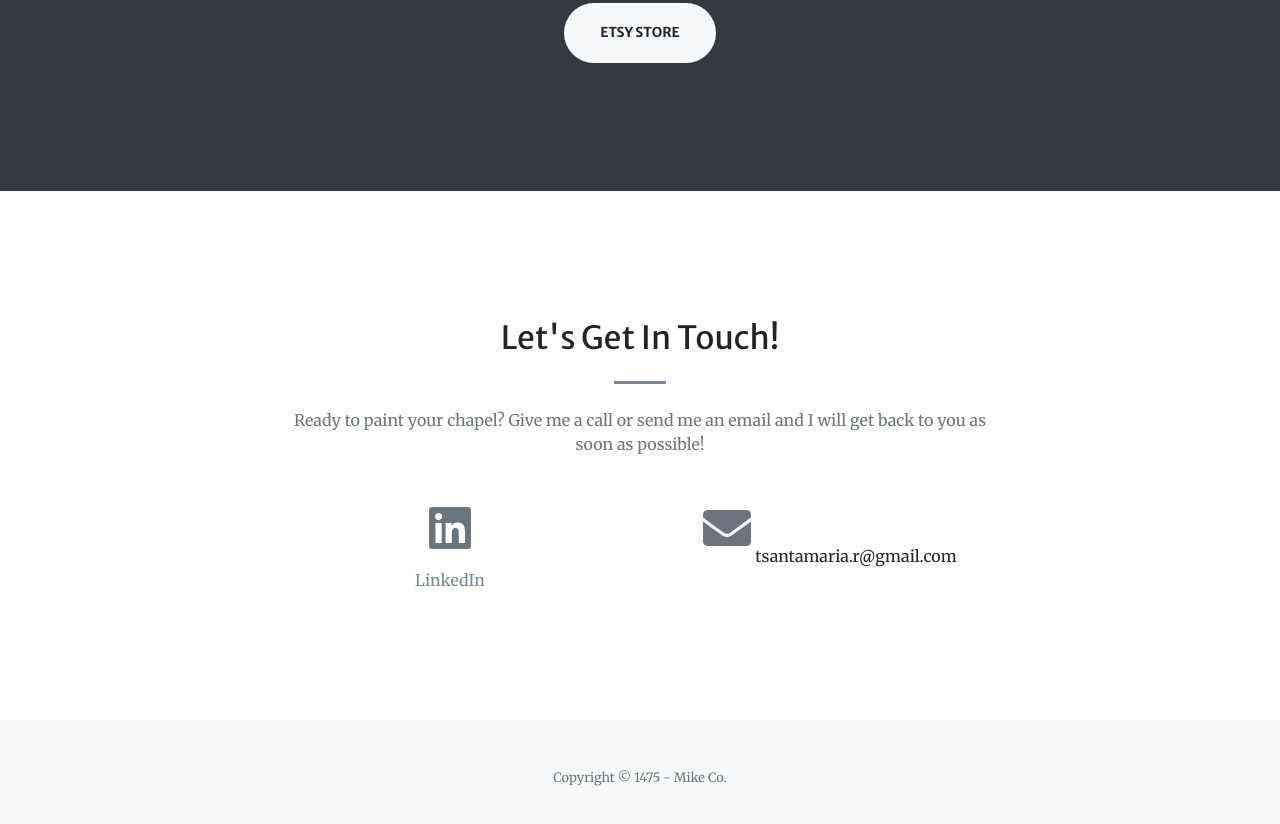
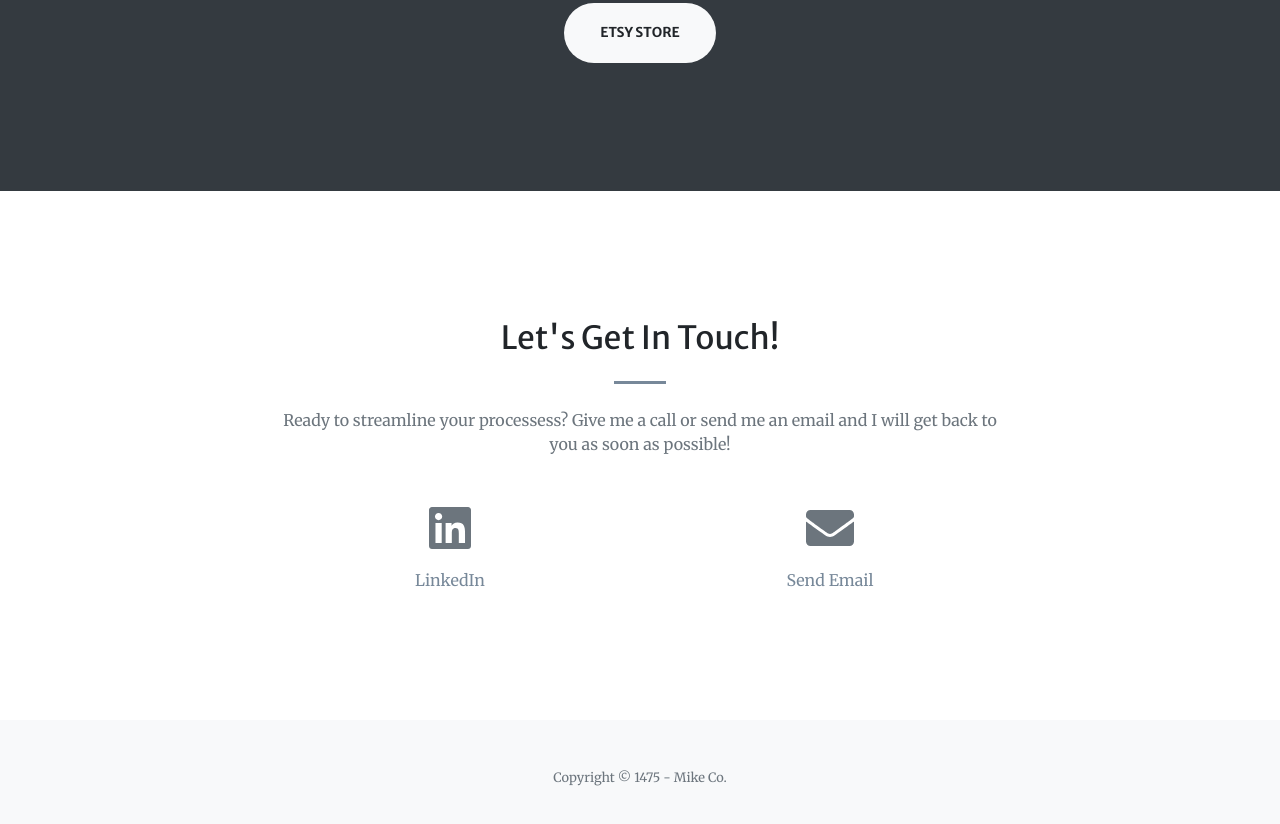
Before and after one commit to Higgs-Bugson/Higgs-Bugson.github.io, a plain HTML site: page index.html in a window 1280 px wide. Shown: the part 3294-4118 px from the top of the page. Drawn offline with nearby package versions, Linux system fonts and the light colour scheme.

Commit message:
Update index.html
Email setup update

```diff
--- a/index.html
+++ b/index.html
@@ -278,7 +278,7 @@ Let's Get In Touch!
                                                                                 </h2>
                                                                                 <hr class="divider my-4" />
                                                                                 <p class="text-muted mb-5">
-Ready to paint your chapel? Give me a call or
+Ready to streamline your processess? Give me a call or
 send me an email and I will get back to you as soon as possible!
                                                                                 </p>
                                                                                 </div>
@@ -292,9 +292,7 @@ send me an email and I will get back to you as soon as possible!
                                                                                 <div class="col-lg-4 mr-auto text-center">
 
 <i class="fas fa-envelope fa-3x mb-3 text-muted"></i><!-- Make sure to change the email address in BOTH the anchor text and the link target below!-->
-<a class="mailto:tsantamaria.r@gmail.com">
-  tsantamaria.r@gmail.com
-</a>
+<a class="d-block" href="mailto: tsantamaria.r@gmail.com">Send Email</a>
                                                                                 </div>
                                                                                 </div>
                                                                                 </div>
```
